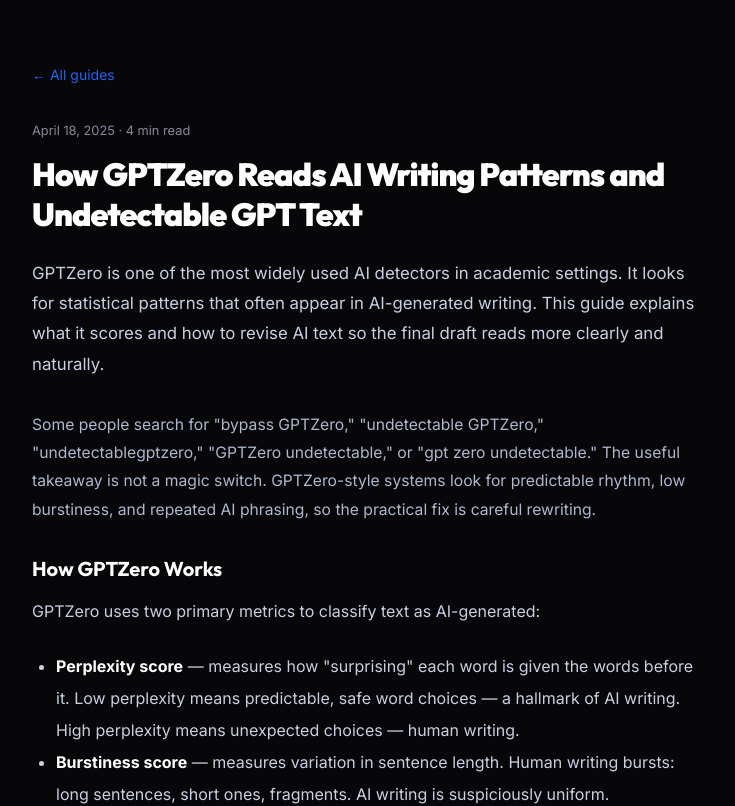
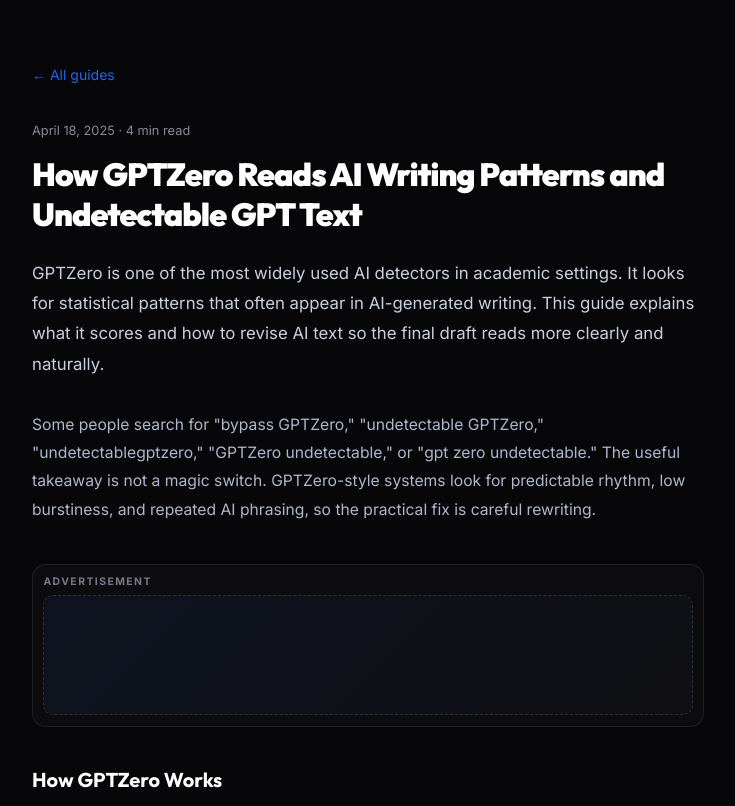
Before and after one commit to Tom1581/Natural-Writing, a Next.js app in the folder frontend/: page /blog/how-to-bypass-gptzero in a window 1280 px wide. Shown: the top 806 px of the page, without its empty margins (272-1007 px from the left). Built offline with nearby package versions, Linux system fonts and the light colour scheme; no server answers.

Commit message:
Add AdSense verification and ad placements

```diff
--- a/frontend/src/app/blog/best-ai-humanizer-2025/page.tsx
+++ b/frontend/src/app/blog/best-ai-humanizer-2025/page.tsx
@@ -1,5 +1,6 @@
 import type { Metadata } from 'next';
 import Link from 'next/link';
+import AdSenseAd from '@/components/AdSenseAd';
 
 export const metadata: Metadata = {
   title: 'Best AI Humanizer Tools in 2025 (Honest Comparison)',
@@ -37,6 +38,8 @@
         <p style={{ fontSize: '1.05rem', lineHeight: 1.8, color: '#c8d0e0', marginBottom: '2rem' }}>
           There are dozens of AI humanizer tools now. Most of them do the same thing: swap synonyms and add contractions. Only a few actually improve rhythm, sentence variety, transitions, and voice. Here is an honest comparison based on naturalness, output quality, editing control, and value.
         </p>
+
+        <AdSenseAd />
 
         <h2 style={{ fontSize: '1.25rem', fontWeight: 700, marginBottom: '1rem', color: '#ffffff' }}>What Makes a Good AI Humanizer?</h2>
         <p style={{ lineHeight: 1.8, color: '#c8d0e0', marginBottom: '1rem' }}>
--- a/frontend/src/app/blog/best-ai-humanizer-for-students/page.tsx
+++ b/frontend/src/app/blog/best-ai-humanizer-for-students/page.tsx
@@ -1,5 +1,6 @@
 import type { Metadata } from 'next';
 import Link from 'next/link';
+import AdSenseAd from '@/components/AdSenseAd';
 
 export const metadata: Metadata = {
   title: 'Best AI Humanizer for Students in 2025',
@@ -25,6 +26,8 @@
         <p style={{ fontSize: '1.05rem', lineHeight: 1.8, color: '#c8d0e0', marginBottom: '2rem' }}>
           Students using AI tools to draft essays face a real problem: detectors like Turnitin and GPTZero flag the output even when the ideas are entirely original. A good AI humanizer rewrites the phrasing without changing your argument. Here is what to look for — and which tools actually deliver.
         </p>
+
+        <AdSenseAd />
 
         <h2 style={{ fontSize: '1.25rem', fontWeight: 700, marginBottom: '1rem', color: '#ffffff' }}>What Students Need From an AI Humanizer</h2>
         <ul style={{ lineHeight: 2, color: '#c8d0e0', paddingLeft: '1.5rem', marginBottom: '2rem' }}>
--- a/frontend/src/app/blog/how-to-bypass-gptzero/page.tsx
+++ b/frontend/src/app/blog/how-to-bypass-gptzero/page.tsx
@@ -1,5 +1,6 @@
 import type { Metadata } from 'next';
 import Link from 'next/link';
+import AdSenseAd from '@/components/AdSenseAd';
 
 export const metadata: Metadata = {
   title: 'How GPTZero Reads AI Writing Patterns (2025 Guide)',
@@ -34,6 +35,8 @@
         <p style={{ fontSize: '0.98rem', lineHeight: 1.8, color: '#aeb7cc', marginBottom: '2rem' }}>
           Some people search for "bypass GPTZero," "undetectable GPTZero," "undetectablegptzero," "GPTZero undetectable," or "gpt zero undetectable." The useful takeaway is not a magic switch. GPTZero-style systems look for predictable rhythm, low burstiness, and repeated AI phrasing, so the practical fix is careful rewriting.
         </p>
+
+        <AdSenseAd />
 
         <h2 style={{ fontSize: '1.25rem', fontWeight: 700, marginBottom: '1rem', color: '#ffffff' }}>How GPTZero Works</h2>
         <p style={{ lineHeight: 1.8, color: '#c8d0e0', marginBottom: '1.5rem' }}>
--- a/frontend/src/app/blog/how-to-bypass-turnitin-ai-detection/page.tsx
+++ b/frontend/src/app/blog/how-to-bypass-turnitin-ai-detection/page.tsx
@@ -1,5 +1,6 @@
 import type { Metadata } from 'next';
 import Link from 'next/link';
+import AdSenseAd from '@/components/AdSenseAd';
 
 export const metadata: Metadata = {
   title: 'How Turnitin Reads AI Writing Patterns (2025 Guide)',
@@ -29,6 +30,8 @@
         <p style={{ fontSize: '0.98rem', lineHeight: 1.8, color: '#aeb7cc', marginBottom: '2rem' }}>
           Searches like "bypass Turnitin AI detection," "Turnitin undetectable," "Turnitin AI undetectable," and "undetectable Turnitin" usually point to the same concern: AI-assisted writing can sound too uniform. The better approach is to revise the draft until it reads like a real human argument, not a template.
         </p>
+
+        <AdSenseAd />
 
         <h2 style={{ fontSize: '1.25rem', fontWeight: 700, marginBottom: '1rem', color: '#ffffff' }}>How Turnitin AI Detection Works</h2>
         <p style={{ lineHeight: 1.8, color: '#c8d0e0', marginBottom: '1rem' }}>
--- a/frontend/src/app/blog/how-to-humanize-chatgpt-text/page.tsx
+++ b/frontend/src/app/blog/how-to-humanize-chatgpt-text/page.tsx
@@ -1,5 +1,6 @@
 import type { Metadata } from 'next';
 import Link from 'next/link';
+import AdSenseAd from '@/components/AdSenseAd';
 
 export const metadata: Metadata = {
   title: 'How to Humanize ChatGPT Text for Free (2025)',
@@ -30,6 +31,8 @@
         <p style={{ fontSize: '1.05rem', lineHeight: 1.8, color: '#c8d0e0', marginBottom: '2rem' }}>
           ChatGPT produces clean, readable text — but it gets flagged almost every time. Not because detectors are magic, but because ChatGPT has deeply consistent writing habits that are easy to identify statistically. Here is exactly what those habits are and how to fix them.
         </p>
+
+        <AdSenseAd />
 
         <h2 style={{ fontSize: '1.25rem', fontWeight: 700, marginBottom: '1rem', color: '#ffffff' }}>Why ChatGPT Text Gets Detected</h2>
 
--- a/frontend/src/app/blog/how-to-make-ai-writing-undetectable/page.tsx
+++ b/frontend/src/app/blog/how-to-make-ai-writing-undetectable/page.tsx
@@ -1,5 +1,6 @@
 import type { Metadata } from 'next';
 import Link from 'next/link';
+import AdSenseAd from '@/components/AdSenseAd';
 
 export const metadata: Metadata = {
   title: 'How to Make AI Writing Sound Natural in 2025',
@@ -34,6 +35,8 @@
         <p style={{ fontSize: '0.98rem', lineHeight: 1.8, color: '#aeb7cc', marginBottom: '2rem' }}>
           People search for this problem in a lot of messy ways: "make AI writing undetectable," "undetectable AI writing," "undetectable aiwriting," "undetectable aiwiring," "AI detectable writing," or even typo-heavy phrases like "AI dedectable AI writing." They are usually asking the same thing: how do you turn an AI draft into writing that feels natural, varied, and genuinely edited?
         </p>
+
+        <AdSenseAd />
 
         <h2 style={{ fontSize: '1.25rem', fontWeight: 700, marginBottom: '1rem', color: '#ffffff' }}>What AI Detectors Actually Measure</h2>
         <p style={{ lineHeight: 1.8, color: '#c8d0e0', marginBottom: '1rem' }}>
--- a/frontend/src/app/blog/how-to-make-chatgpt-essay-undetectable/page.tsx
+++ b/frontend/src/app/blog/how-to-make-chatgpt-essay-undetectable/page.tsx
@@ -1,5 +1,6 @@
 import type { Metadata } from 'next';
 import Link from 'next/link';
+import AdSenseAd from '@/components/AdSenseAd';
 
 export const metadata: Metadata = {
   title: 'How to Make a ChatGPT Essay Sound Natural (2025)',
@@ -29,6 +30,8 @@
         <p style={{ fontSize: '0.98rem', lineHeight: 1.8, color: '#aeb7cc', marginBottom: '2rem' }}>
           If you search "make ChatGPT undetectable," "undetectable ChatGPT," "undetectable GPT," or "undetectablegpt," you are really looking for a stronger editing workflow. The final essay needs your own argument, checked sources, natural pacing, and paragraph-level revision.
         </p>
+
+        <AdSenseAd />
 
         <h2 style={{ fontSize: '1.25rem', fontWeight: 700, marginBottom: '1rem', color: '#ffffff' }}>Why ChatGPT Essays Get Detected</h2>
         <p style={{ lineHeight: 1.8, color: '#c8d0e0', marginBottom: '1rem' }}>ChatGPT produces essays with the same structural habits every time:</p>
--- a/frontend/src/app/blog/page.tsx
+++ b/frontend/src/app/blog/page.tsx
@@ -1,5 +1,6 @@
 import type { Metadata } from 'next';
 import Link from 'next/link';
+import AdSenseAd from '@/components/AdSenseAd';
 
 export const metadata: Metadata = {
   title: 'Blog — AI Writing & Humanization Guides',
@@ -58,6 +59,8 @@
           Practical guides on humanizing AI text, improving AI-generated drafts, and making your writing sound natural.
         </p>
 
+        <AdSenseAd minHeight={96} />
+
         <div style={{ display: 'flex', flexDirection: 'column', gap: '1.5rem' }}>
           {posts.map((post) => (
             <Link
--- /dev/null
+++ b/frontend/src/components/AdSenseAd.tsx
@@ -0,0 +1,76 @@
+'use client';
+
+import { useEffect } from 'react';
+
+const ADSENSE_CLIENT_ID = process.env.NEXT_PUBLIC_ADSENSE_CLIENT_ID || 'ca-pub-9080556102094416';
+const DEFAULT_SLOT = process.env.NEXT_PUBLIC_ADSENSE_ARTICLE_SLOT || '';
+
+interface AdSenseAdProps {
+  slot?: string;
+  minHeight?: number;
+}
+
+export default function AdSenseAd({ slot = DEFAULT_SLOT, minHeight = 120 }: AdSenseAdProps) {
+  useEffect(() => {
+    if (!slot) return;
+
+    try {
+      const adsWindow = window as Window & { adsbygoogle?: unknown[] };
+      adsWindow.adsbygoogle = adsWindow.adsbygoogle || [];
+      adsWindow.adsbygoogle.push({});
+    } catch (error) {
+      if (process.env.NODE_ENV !== 'production') {
+        console.warn('AdSense ad slot failed to initialize', error);
+      }
+    }
+  }, [slot]);
+
+  if (!ADSENSE_CLIENT_ID) return null;
+
+  return (
+    <aside
+      aria-label="Advertisement"
+      style={{
+        width: '100%',
+        margin: '2.5rem 0',
+        padding: '0.65rem',
+        borderRadius: '0.875rem',
+        border: '1px solid rgba(255,255,255,0.08)',
+        background: 'rgba(255,255,255,0.025)',
+      }}
+    >
+      <div
+        style={{
+          marginBottom: '0.45rem',
+          color: '#77798a',
+          fontSize: '0.65rem',
+          fontWeight: 700,
+          letterSpacing: '0.14em',
+          textTransform: 'uppercase',
+        }}
+      >
+        Advertisement
+      </div>
+
+      {slot ? (
+        <ins
+          className="adsbygoogle"
+          style={{ display: 'block', minHeight }}
+          data-ad-client={ADSENSE_CLIENT_ID}
+          data-ad-slot={slot}
+          data-ad-format="auto"
+          data-full-width-responsive="true"
+        />
+      ) : (
+        <div
+          style={{
+            minHeight,
+            borderRadius: '0.625rem',
+            border: '1px dashed rgba(255,255,255,0.12)',
+            background: 'linear-gradient(135deg, rgba(37,99,235,0.08), rgba(255,255,255,0.018))',
+          }}
+        />
+      )}
+    </aside>
+  );
+}
```
Also changed, not shown: frontend/src/app/layout.tsx (+9 -0 lines), frontend/public/ads.txt (added).
